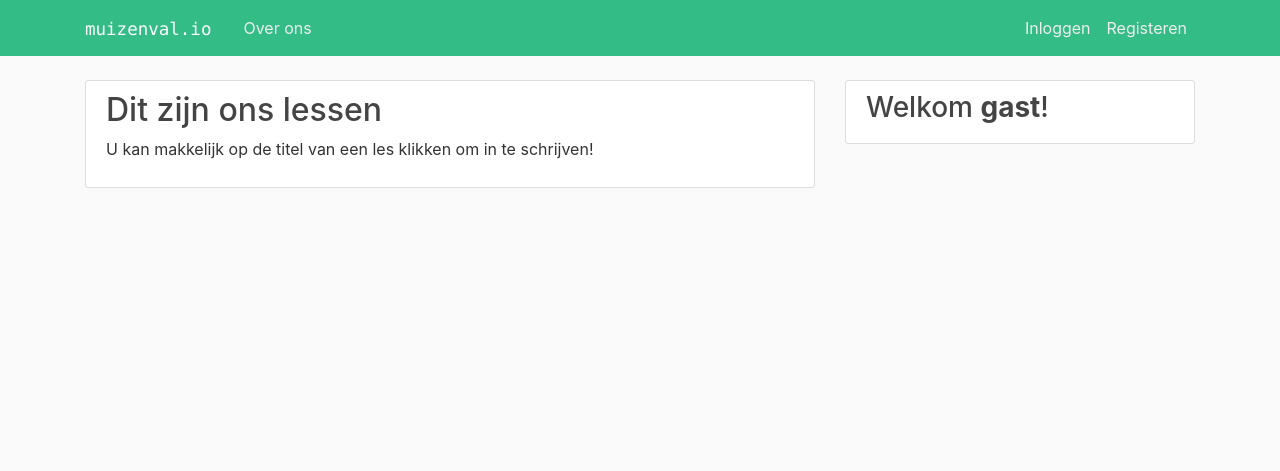
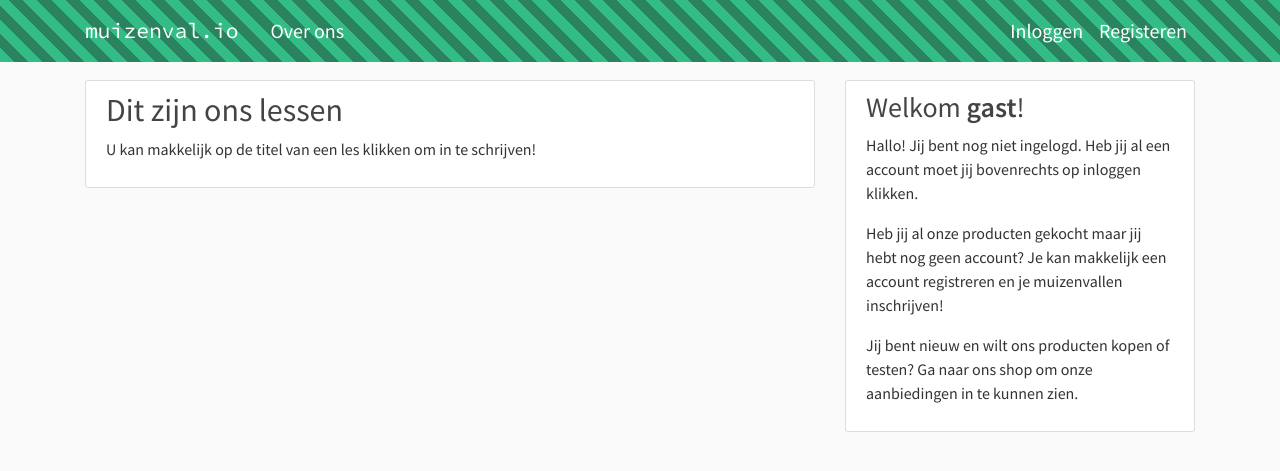
Before and after one commit to friedelschoen/iot-project, a Flask app: page / in a window 1280 px wide. Shown: the top 471 px of the page. Run offline with Flask 2, Linux system fonts and the light colour scheme; some libraries are stand-ins or nearby versions.

Commit message:
remove old stuff & fancy style

```diff
--- a/server/models.py
+++ b/server/models.py
@@ -12,7 +12,7 @@ def load_user(user_id):
 
 class User(db.Model, UserMixin):
     id = db.Column(db.Integer, primary_key=True)
-    type = db.Column(db.String(7), nullable=False, default="client") # client, catcher, admin
+    type = db.Column(db.String(7), nullable=False, default="guest") # guest, client, catcher, admin
     email = db.Column(db.String(120), unique=True, nullable=False)
     name = db.Column(db.String(20), unique=True, nullable=False)
     password = db.Column(db.String(60), nullable=False)
--- a/server/static/main.css
+++ b/server/static/main.css
@@ -2,28 +2,48 @@ body {
   background: #fafafa;
   color: #333333;
   margin-top: 5rem;
+
+  font-family: 'Source Sans Pro';
+}
+
+code {
+  font-family: 'Source Code Pro';
 }
 
 h1, h2, h3, h4, h5, h6 {
   color: #444444;
 }
 
-.bg-steel {
-  background-color: #33bc85;
+nav {
+/*  background-color: #33bc85; */
+background: repeating-linear-gradient(
+  45deg,
+  #33bc85,
+  #33bc85 10px,
+  #2a825f 10px,
+  #2a825f 20px
+);
+color: #fff;
+font-size: 15pt;
 }
 
-.site-header .navbar-nav .nav-link {
-  color: #eeeeee;
+nav code {
+  font-size: 16pt;
 }
 
-.site-header .navbar-nav .nav-link:hover {
-  color: #ffffff;
+nav a {
+  color: #fff;
+}
+
+nav a:hover {
+  color: #fff;
   text-decoration: underline;
 }
 
-.site-header .navbar-nav .nav-link.active {
-  font-weight: 500;
-}
+/*nav a.active {
+  color: #fff;
+  font-weight: 600;
+}*/
 
 .content-section {
   background: #ffffff;
--- a/server/templates/layout.html
+++ b/server/templates/layout.html
@@ -11,6 +11,12 @@
     <link rel="stylesheet" type="text/css" href="{{ url_for('static', filename='main.css') }}">
     <link rel="stylesheet" type="text/css" href="{{ url_for('static', filename='openmoji/openmoji.css') }}">
 
+    <!-- Google Font: Source Sans Pro -->
+    <link rel="preconnect" href="https://fonts.googleapis.com">
+    <link rel="preconnect" href="https://fonts.gstatic.com" crossorigin>
+    <link
+        href="https://fonts.googleapis.com/css2?family=Source+Code+Pro&family=Source+Sans+Pro:ital,wght@0,400;0,600;1,400;1,600&display=swap"
+        rel="stylesheet">
     {% if title %}
     <title>muizenval.io - {{ title }}</title>
     {% else %}
@@ -20,7 +26,7 @@
 
 <body>
     <header class="site-header">
-        <nav class="navbar navbar-expand-md navbar-dark bg-steel fixed-top">
+        <nav class="navbar navbar-expand-md fixed-top">
             <div class="container">
                 <a class="navbar-brand mr-4" href="/">
                     <code>muizenval.io</code>
@@ -59,42 +65,46 @@
             <div class="col-md-4">
                 <div class="content-section">
                     <h3>Welkom <b>{{ current_user.name if current_user.is_authenticated else 'gast' }}</b>!</h3>
-                    {% if current_user.is_authenticated %}
+                    {% if not current_user.is_authenticated %}
+                    <p>
+                        Hallo! Jij bent nog niet ingelogd. Heb jij al een account moet jij bovenrechts op inloggen
+                        klikken.
+                    </p>
+                    <p>
+                        Heb jij al onze producten gekocht maar jij hebt nog geen account? Je kan makkelijk een account
+                        registreren en je muizenvallen inschrijven!
+                    </p>
+                    <p>
+                        Jij bent nieuw en wilt ons producten kopen of testen? Ga naar ons shop om onze aanbiedingen in
+                        te kunnen zien.
+                    </p>
+                    {% else %}
                     <p class='text-muted'>
                     <ul class="list-group">
-                        <li class="list-group-item list-group-item-light"><a
-                                href="{{ url_for('account') }}">Instellingen</a></li>
-                        {% if current_user.type == 'teacher' or current_user.type == 'admin' %}
-                        <li class="list-group-item list-group-item-light"><a
-                                href="{{ url_for('course_overview') }}">Lesoverzicht</a></li>
+                        <li class="list-group-item list-group-item-light">
+                            <a href="{{ url_for('account') }}">Profielinstellingen</a>
+                        </li>
+                        {% if current_user.type in [ 'client', 'catcher' ] %}
+                        <li class="list-group-item list-group-item-light">
+                            <a href="#">Uw muizenvallen</a>
+                        </li>
+                        {% endif %}
+                        {% if current_user.type == 'catcher' %}
+                        <li class="list-group-item list-group-item-light">
+                            <a href="#">Uw cli&euml;nten</a>
+                        </li>
                         {% endif %}
                         {% if current_user.type == 'admin' %}
-                        <li class="list-group-item list-group-item-light"><a href="{{ url_for('admin') }}">Profielen
-                                bewerken</a></li>
+                        <li class="list-group-item list-group-item-light">
+                            <a href="#">Gebruikers bewerken</a>
+                        </li>
+                        <li class="list-group-item list-group-item-light">
+                            <a href="#">Statusaanvragen</a>
+                        </li>
                         {% endif %}
                     </ul>
                     </p>
                     {% endif %}
-                    {#
-                    {% if current_user.is_authenticated %}
-                    <table class='calendar'>
-                        <tr>
-                            {% for d, day in calendar['weekdays'] %}
-                            <th class="{{ 'weekend' if d >= 5 }}">{{ day }}</th>
-                            {% endfor %}
-                        </tr>
-                        {% for row in calendar['rows'] %}
-                        <tr>
-                            {% for d, day, course in row %}
-                            <td class="{{ 'weekend' if d >= 5 }} {{ 'course' if course and day }}">
-                                {{ day if day }}
-                                {% if course %}<span class='hover-day'>{{ course }}</span>{% endif %}
-                            </td>
-                            {% endfor %}
-                        </tr>
-                        {% endfor %}
-                    </table>
-                    {% endif %}#}
                 </div>
             </div>
         </div>
```
Also changed, not shown: other parts of server/static/main.css (+0 -64 lines), readme.md, server/site.db.
